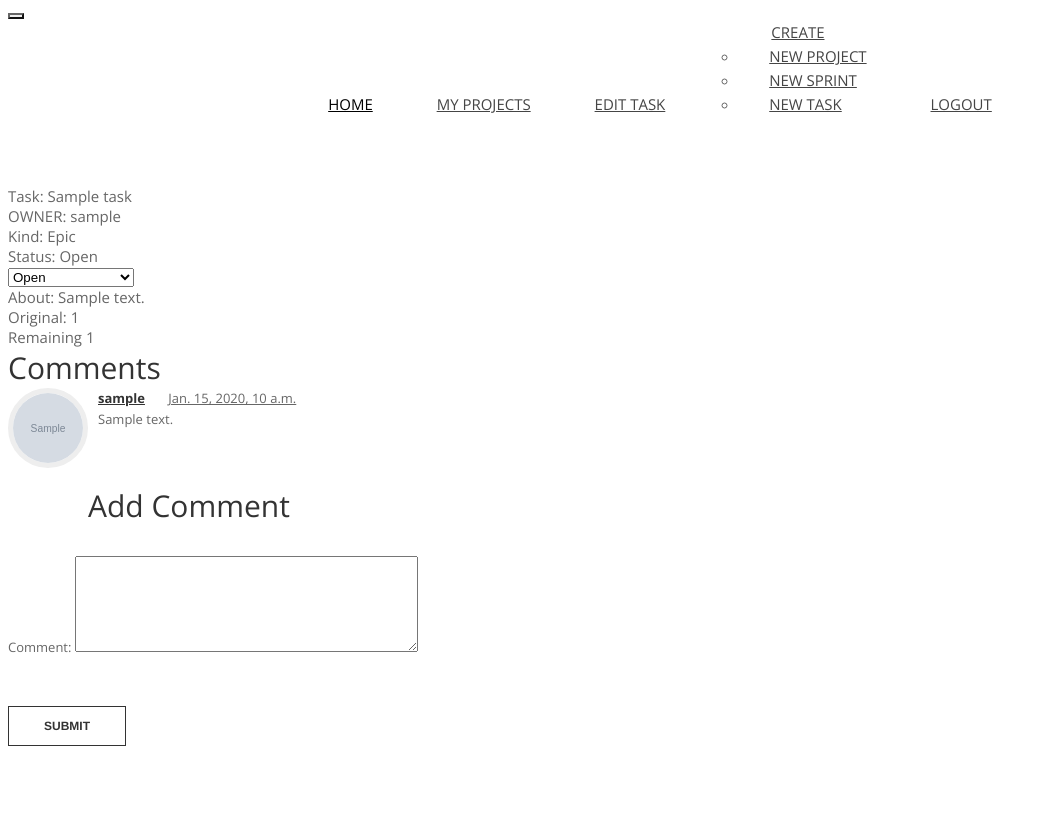
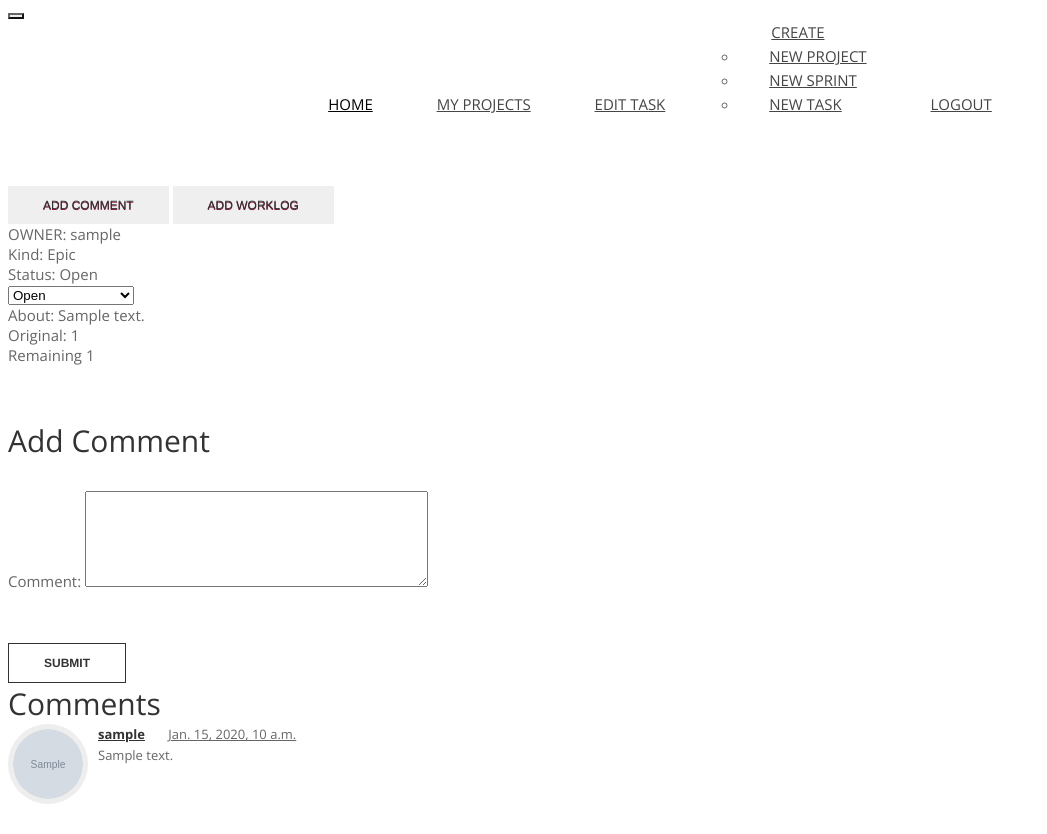
Before and after one commit to ArezKhalimi/jirello, a Django app: page /jirello/projects/1/task/1/ in a window 1280 px wide. Shown: the part 214-1048 px from the top of the page, without its empty margins (0-1047 px from the left). Before the commit the page ends 960 px from the top, so only its background shows below. Run offline with Django 3.2, Linux system fonts and the light colour scheme; a user stored in the database is signed in; tables that the repository leaves empty hold one stand-in row (values such as "Sample post"); grey boxes marked "Sample" are stand-in pictures; data that the repository does not hold is empty; some libraries are stand-ins or nearby versions; some web fonts are replaced.

Commit message:
add remaining time , and input for worklog time rules:( h H - hour, M m - minutes, [empty] seconds)

```diff
--- a/jirello/admin.py
+++ b/jirello/admin.py
@@ -3,9 +3,12 @@ from jirello.models import User
 from jirello.models import ProjectModel
 from jirello.models import Sprint
 from jirello.models import Task
-
+from jirello.models import Comment
+from jirello.models import Worklog
 
 admin.site.register(User)
 admin.site.register(ProjectModel)
 admin.site.register(Sprint)
 admin.site.register(Task)
+admin.site.register(Comment)
+admin.site.register(Worklog)
--- a/jirello/forms.py
+++ b/jirello/forms.py
@@ -179,6 +179,8 @@ class SprintForm(forms.ModelForm):
             'is_active',
         ]
 
+# placeholder and help_text to template
+
 
 class TaskForm(forms.ModelForm):
 
@@ -299,10 +301,39 @@ class CommentForm(forms.ModelForm):
 
 
 class WorklogForm(forms.ModelForm):
-    time_spend = forms.IntegerField()
+    time_spend = forms.IntegerField(widget=forms.HiddenInput(), required=False)
+    time_representation = forms.CharField(max_length=10)
+    comment = forms.CharField(
+        max_length=400,
+        widget=forms.Textarea(
+            attrs={
+                'class': 'form-control',
+                'rows': '6',
+            }
+        ),
+    )
 
     class Meta:
         model = Worklog
         fields = [
+            'comment',
+            'time_representation',
             'time_spend',
         ]
+
+    def save(self, *args, **kwargs):
+        value = self.cleaned_data.pop('time_representation')
+        splitted_value = value.split(' ')
+        real_time = 0
+        for item in splitted_value:
+            if item[-1] in ['H', 'h'] and item[:-1].isdigit():
+                real_time += 3600 * int(item[:-1])
+            elif item[-1] in ['M', 'm'] and item[:-1].isdigit():
+                real_time += 60 * int(item[:-1])
+            elif item.isdigit():
+                real_time += int(item)
+            else:
+                # raise form.ValidationError('wrong input')
+                real_time = 0
+        self.cleaned_data['time_spend'] = real_time
+        return super(WorklogForm, self).save(*args, **kwargs)
--- a/jirello/models/worklog_model.py
+++ b/jirello/models/worklog_model.py
@@ -1,15 +1,22 @@
 from django.db import models
+from .user_model import User
+from .task_model import Task
 from datetime import timedelta
-from .comment_model import Comment
 
 
-class Worklog(Comment):
-    # timedelta parametr a = datetime.now() - x; a.total_seconds() / 60
+class Worklog(models.Model):
     RELATED_NAME = 'worklog'
-    # time spend in sec
-    time_spend = models.PositiveIntegerField()
-    # Worklog.objecets.get(pk=1).time_representation
+    user = models.ForeignKey(to=User, related_name=RELATED_NAME)
+    task = models.ForeignKey(to=Task, related_name=RELATED_NAME)
+
+    time_spend = models.PositiveIntegerField(blank=True, null=True)
+    comment = models.CharField(max_length=400)
+    date_comment = models.DateTimeField(auto_now_add=True)
 
     @property
-    def time_representation(self):
+    def time_show(self):
+    	#return self.time_spend if time_spend < 10 else '%.1fk' % (self.time_spend/1000.0)
         return str(timedelta(seconds=self.time_spend))
+
+    def __unicode__(self):
+        return '{}: {}'.format(self.user, self.comment)
--- a/jirello/views.py
+++ b/jirello/views.py
@@ -1,10 +1,10 @@
 from django.shortcuts import render
 from jirello.models import Task, Sprint, ProjectModel
-from jirello.models import Comment
+from jirello.models import Comment, Worklog
 from jirello.models.task_model import STATUSES
 from jirello.forms import RegistrationForm, AuthenticationForm
 from jirello.forms import ProjectForm, SprintForm, TaskForm
-from jirello.forms import CommentForm
+from jirello.forms import CommentForm, WorklogForm
 from django.http import HttpResponse, HttpResponseRedirect
 from django.shortcuts import get_object_or_404
 from django.http import Http404
@@ -161,6 +161,19 @@ def status_change(request, task_id, status):
         Task.objects.filter(pk=task_id).update(status=status)
 
 
+def save_data_form(request, form, task_id):
+    if form.is_valid():
+        f = form.save(commit=False)
+        f.user = request.user
+        f.task_id = task_id
+        #import pdb; pdb.set_trace()
+        try:
+            f.time_spend=form.cleaned_data['time_spend']
+        except:
+            pass
+        f.save()
+
+
 @permission_required_or_403('can_view',
                             (ProjectModel, 'pk', 'projectmodel_id'))
 def edit_sprint(request, projectmodel_id, sprint_id):
@@ -225,7 +238,10 @@ def project_detail(request, projectmodel_id):
                             (ProjectModel, 'pk', 'projectmodel_id'))
 def sprint_detail(request, projectmodel_id, sprint_id):
     # 404 error if project does not exist
-    sprint = get_object_or_404(Sprint, pk=sprint_id)
+    sprint = Sprint.objects.filter(pk=sprint_id)\
+        .select_related('owner', 'project').first()
+    if not sprint:
+        raise Http404('blabla')
     tasks = Task.objects.filter(sprints__id=sprint_id).order_by('storypoints')
     if request.method == 'POST':
         status_change(request,
@@ -242,9 +258,16 @@ def sprint_detail(request, projectmodel_id, sprint_id):
                             (ProjectModel, 'pk', 'projectmodel_id'))
 def task_detail(request, projectmodel_id, task_id):
     # 404 error if project does not exist
-    task = get_object_or_404(Task, pk=task_id)
-    comments = Comment.objects.filter(task=task_id).order_by('date_comment')
-    comment_form = CommentForm
+    task = Task.objects.filter(pk=task_id)\
+        .select_related('owner', 'project').prefetch_related('worker').first()
+    if not task:
+        raise Http404('blabla')
+    worklogs = Worklog.objects.filter(task=task_id).order_by(
+        '-date_comment').select_related('user')
+    comments = Comment.objects.filter(task=task_id).order_by(
+        '-date_comment').select_related('user')
+    worklog_form = WorklogForm()
+    comment_form = CommentForm()
     if request.method == 'POST':
         if request.POST.get('status'):
             status_change(request,
@@ -252,18 +275,22 @@ def task_detail(request, projectmodel_id, task_id):
                           request.POST.get('status'))
             return HttpResponseRedirect(reverse(
                 'task_detail', args=[projectmodel_id, task_id, ]))
-        comment_form = CommentForm(request.POST)
-        if comment_form.is_valid():
-            f = comment_form.save(commit=False)
-            f.user = request.user
-            f.task_id = task_id
-            f.save()
+        if 'worklog' in request.POST:
+            worklog_form = WorklogForm(request.POST)
+            save_data_form(request, worklog_form, task_id)
+            # Task.objects.filter(pk=task_id).update(remaining_estimate=(F('remaining_estimate') + 1))
+            # http://stackoverflow.com/questions/28019516/django-update-on-queryset-to-change-id-of-foreignkey
+        elif request.POST.get('comment'):
+            comment_form = CommentForm(request.POST)
+            save_data_form(request, comment_form, task_id)
 
     context_dict = {
         'comment_form': comment_form,
+        'worklog_form': worklog_form,
         'task': task,
         'projectmodel_id': projectmodel_id,
         'comments': comments,
+        'worklogs': worklogs,
         'statuses': STATUSES,
     }
     return render(request, 'jirello/task_detail.html', context_dict)
--- a/static/jirello/css/styles.css
+++ b/static/jirello/css/styles.css
@@ -341,7 +341,10 @@ img {
 .btn-action.active {
   color: #bd1550;
   border-color: #bd1550;
+  text-shadow: 0 1px 0px #333;
 }
+
+
 .btn-lg {
   padding: 15px 60px;
   font-size: 12px;
--- a/templates/403.html
+++ b/templates/403.html
@@ -10,11 +10,6 @@
 
 {% block header %}
     {% if user.is_authenticated %}
-        {% if user.picture == '' %}
-            <img class="img-circle" alt="" src="/media/no_avatar.jpg/">
-        {% else %}
-            <img class="img-circle" alt="" src="/media/{{ user.picture }}">
-        {% endif %}
     <span class="title">{{ user }}</span>
     <span class="tagline">{{ user.email }}</span>
     {% else %}
--- a/templates/jirello/task_detail.html
+++ b/templates/jirello/task_detail.html
@@ -20,7 +20,10 @@
 
 {% block maincontent%}
     <article class="post">
-		Task: {{task.title}}<br>
+        <!-- remove control for Comments/Worklogs -->
+        <button class="btn btn-choise" id='comment_btn'>Add Comment</button>
+        <button class="btn btn-choise" id='worklog_btn'>Add Worklog</button><br>
+        <!-- / -->
 		OWNER: {{task.owner}}<br>
     	Kind: {{task.get_kind_display}}<br>
     	Status: {{task.get_status_display}}<br>
@@ -45,8 +48,38 @@
     </article>
 
     <div class="col-sm-8 col-sm-offset-2">
+        <div class='form-initial'>
+        <div id="respond">
+            <h3 id="reply-title">Add Comment</h3>
+
+        <form id="comment_form" method="POST" name='comment'>
+            {% csrf_token %}
+            {{comment_form.as_p}}<br>
+            <div class="col-md-4 text-right">
+              <input type="submit" value="submit" class="btn btn-action">
+            </div>
+        </form>
+        </div>
+    </div>
+
+    <div class='form-second'>
+        <div id="respond">
+            <h3 id="reply-title">Add Worklog</h3>
+
+        <form id="worklog_form" method="POST" name='worklog'>
+            {% csrf_token %}
+            {{worklog_form.as_p}}<br>
+            <div class="col-md-4 text-right">
+              <input type="submit" value="submit" class="btn btn-action" name='worklog'>
+            </div>
+        </form>
+        </div>
+    </div>
 
         <div id="comments">
+<!-- Box of comments and worklogs -->
+        <!-- For Comments -->
+        <div class='form-initial'>
             <h3 class="comments-title">Comments</h3>
             <ol class="comments-list">
 
@@ -69,18 +102,65 @@
     		              {{comment.comment}}
                         </div>
                     </div>
+                </li>
 	           {% endfor %}
             </ol>
+        </div>
+       <!-- For Worklogs -->
+        <div class='form-second'>
+    	   <h3 class="comments-title">Worklogs</h3>
+            <ol class="comments-list">
+                {% for worklog in worklogs%}
+                <li class="comment">
+                    <div>
 
-        <div id="respond">
-            <h3 id="reply-title">Add Comment</h3>
+                        {% if worklog.user.picture == '' %}
+                            <img class="avatar" alt="avatar" src="/media/no_avatar.jpg/">
+                        {% else %}
+                            <img class="avatar" alt="avatar" src="/media/{{ worklog.user.picture }}">
+                        {% endif %}
 
-    	<form id="comment_form" method="POST" >
-    		{% csrf_token %}
-    		{{comment_form.as_p}}<br>
-            <div class="col-md-4 text-right">
-    		  <input type="submit" value="submit" class="btn btn-action">
+                        <div class="comment-meta">
+                            <span class="author"><a href="#">{{worklog.user}}</a></span>
+                            <span class="date"><a href="#">{{worklog.date_comment}}</a></span>
+                            <span class="author"><a href="#">{{worklog.time_show}}</a></span>
                             </div>
-    	</form>
+
+                        <div class="comment-body">
+                          {{worklog.comment}}
+                        </div>
+                    </div>
+                </li>
+               {% endfor %}
+            </ol>
         </div>
 {% endblock %}
+
+
+{% block scripts %}
+<!-- Hide forms initially with Javascript (visible for non Javascript users) -->
+<script type="text/javascript">
+    $("#comment_btn").addClass('active');
+    $(".form-second").hide();
+</script>
+
+<script type="text/javascript">
+$(document).ready(function() {
+    // hide the forms when page is ready
+    $('#comment_btn').click(function(){
+        $('#worklog_btn').removeClass('active');
+        $(this).addClass('active');
+        $('.form-initial').show();
+        $('.form-second').hide();
+
+    });
+    $('#worklog_btn').click(function(){
+        $('#comment_btn').removeClass('active');
+        $(this).addClass('active');
+        $('.form-second').show();
+        $('.form-initial').hide();
+
+    });
+});
+</script>
+{% endblock %}
```
Also changed, not shown: templates/jirello/main_page.html (+8 -0 lines), templates/jirello/project_detail.html (+16 -3 lines), jirello/migrations/0001_initial.py, jirello/migrations/0002_auto_20161228_1520.py (deleted), jirello/migrations/0003_auto_20161229_2105.py (deleted). Lines whose indentation alone changed are shown as unchanged.
